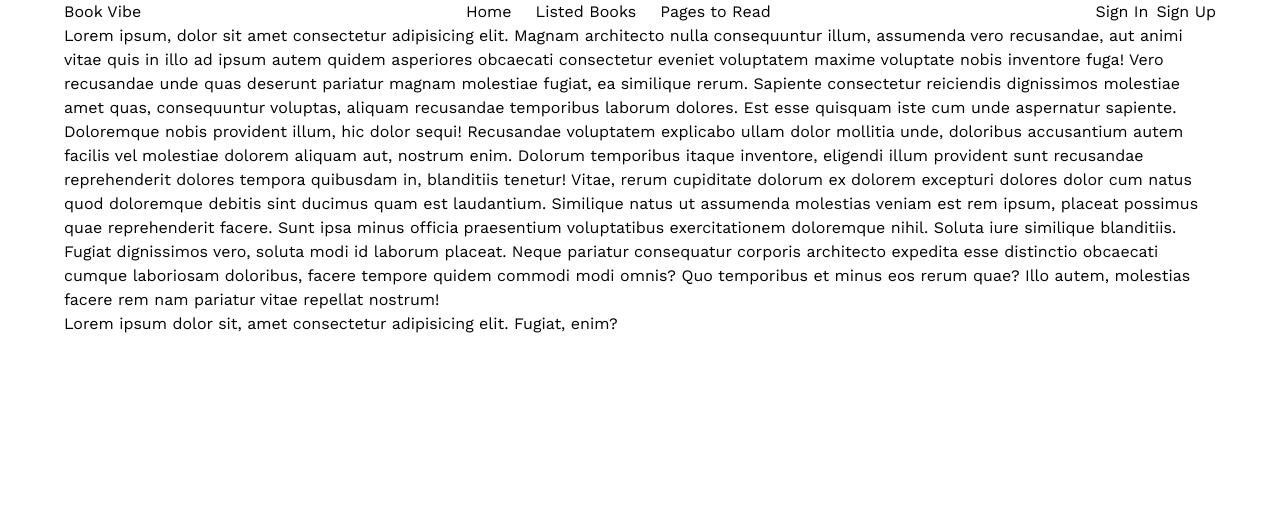
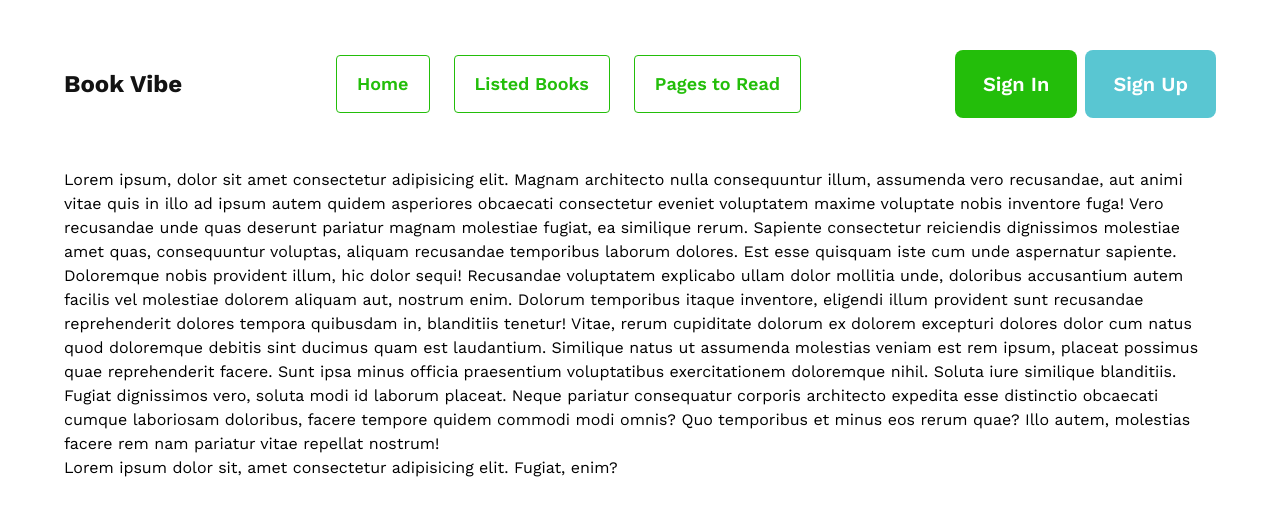
Before and after one commit to Noman172590/book_store_vibe, a React (Vite) app: page / in a window 1280 px wide. Shown: the top 516 px of the page. Built offline with nearby package versions, Linux system fonts and the light colour scheme; a web font is replaced by a local one.

Commit message:
NavPath update

```diff
--- a/src/Components/NavBar/NavBar.jsx
+++ b/src/Components/NavBar/NavBar.jsx
@@ -1,18 +1,39 @@
+import NavPath from "../../Router/NavPath";
 import Button from "../Button/Button";
-const navClass="flex justify-between"
+const navClass = "flex justify-between items-center";
+const navButtonClass =
+  "px-7 py-5 text-white font-semibold text-xl rounded-lg cursor-pointer";
+  const menu = [
+    {
+      title: "Home",
+      path: NavPath.Home,
+    },
+    {
+      title: "Listed Books",
+      path: NavPath.Listed_Books,
+    },
+    {
+      title: "Pages to Read",
+      path: NavPath.PageToRead,
+    },
+  ];
 const NavBar = () => {
-  const menu = ["Home", "Listed Books", "Pages to Read"];
+
   return (
-    <nav className={`${navClass}`}>
-      <p>Book Vibe</p>
+    <nav className={`${navClass} py-12.5 `}>
+      <p className="font-bold text-primary text-2xl">Book Vibe</p>
       <div className={`${navClass} gap-6`}>
         {menu.map((item) => (
-          <Button key={item} title={item} />
+          <Button
+            className="px-5 py-3.5 border text-green border-green border-solid rounded font-semibold text-lg cursor-pointer"
+            key={item.path}
+            title={item.title}
+          />
         ))}
       </div>
       <div className={`${navClass} gap-2`}>
-        <Button />
-        <Button title="Sign Up" />
+        <Button className={`bg-green ${navButtonClass}`} />
+        <Button className={`bg-blue ${navButtonClass}`} title="Sign Up" />
       </div>
     </nav>
   );
--- a/src/Page/Root/Root.jsx
+++ b/src/Page/Root/Root.jsx
@@ -4,7 +4,7 @@ import NavBar from "../../Components/NavBar/NavBar";
 
 const Root = () => {
   return (
-    <section className="max-w-6xl mx-auto">
+    <section className="max-w-6xl mx-auto ">
       <NavBar />
       <Outlet/>
       <Footer />
--- a/src/Router/NavPath.js
+++ b/src/Router/NavPath.js
@@ -1,5 +1,7 @@
 const NavPath = {
   Home: "/",
+  Listed_Books:"/listed-books",
+  PageToRead:"/pages-to-read"
 };
 
 export default NavPath;
```
